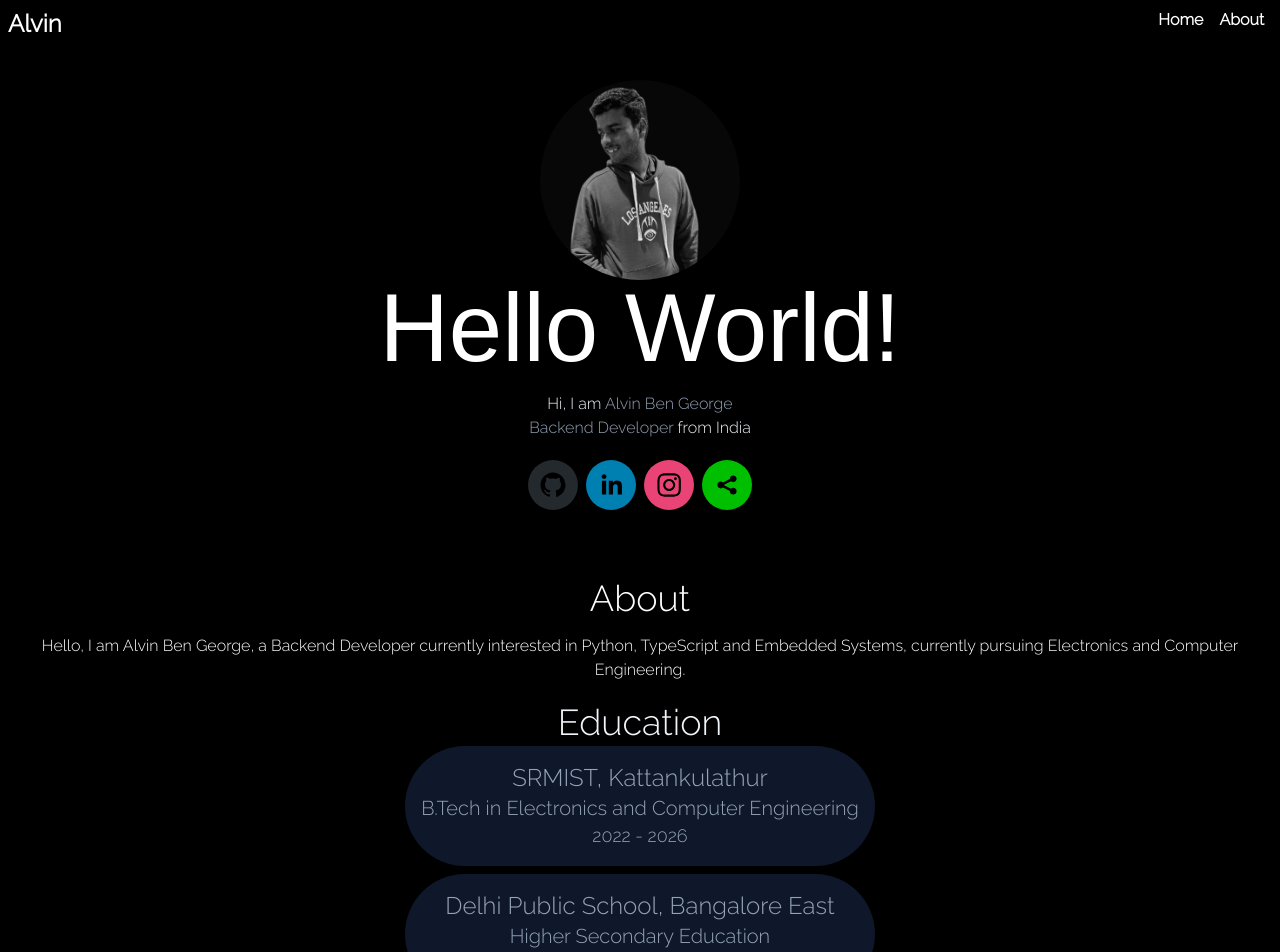
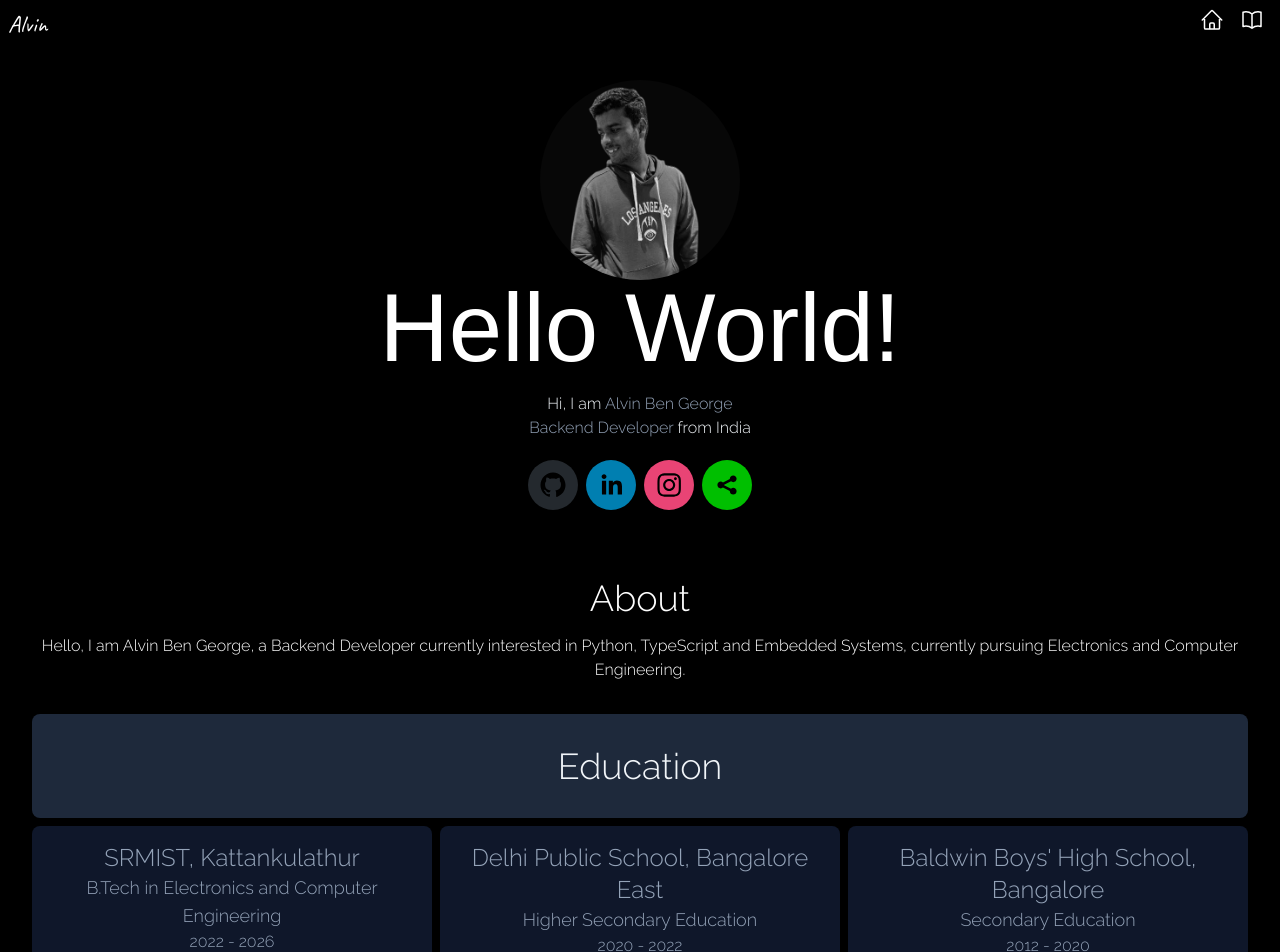
Before and after one commit to alvinbengeorge/portfolio, a Next.js app: page / in a window 1280 px wide. Shown: the top 952 px of the page. Built offline with nearby package versions, Linux system fonts and the light colour scheme; a web font is replaced by a local one.

Commit message:
Improve navbar

```diff
--- a/src/components/Education.tsx
+++ b/src/components/Education.tsx
@@ -1,4 +1,4 @@
-import React from 'react';
+import React from "react";
 
 const data = [
   {
@@ -16,25 +16,36 @@ const data = [
     degree: "Secondary Education",
     year: "2012 - 2020",
   },
-]
+];
 
 export default function Education() {
   return (
-        <div>
-            <div>
-                <h1 className="text-slate-100 text-4xl text-center py-1">Education</h1>
+    <div className="ps-8 pe-8 py-2">
+      <div className="py-2">
+        <h1 className="text-slate-100 text-4xl text-center py-8 bg-slate-800 rounded-full md:rounded-lg">
+          Education
+        </h1>
       </div>
-            <div className='grid place-content-center gap-2'>
+      <div className="grid place-content-center grid-cols-1 gap-2 md:grid-cols-3">
         {data.map((item, index) => {
           return (
-                        <div key={index} className="text-white text-center text-md p-4 bg-slate-900 container rounded-full">
+            <div
+              key={index}
+              className="text-white text-center p-4 bg-slate-900 container rounded-full md:rounded-lg p-1"
+            >
+              <div>
                 <h1 className="text-slate-400 text-2xl">{item.institution}</h1>
-                            <h2 className="text-slate-400 text-xl">{item.degree}</h2>
-                            <h3 className="text-slate-400 text-lg">{item.year}</h3>
               </div>
-                    )
+              <div>
+                <h2 className="text-slate-400 text-lg">{item.degree}</h2>
+              </div>
+              <div>
+                <h3 className="text-slate-400 text-md">{item.year}</h3>
+              </div>
+            </div>
+          );
         })}
       </div>
     </div>
-    )
+  );
 }
--- a/src/components/NavBar.tsx
+++ b/src/components/NavBar.tsx
@@ -1,18 +1,60 @@
 import Link from "next/link";
+import { Caveat } from "next/font/google";
+
+const main_font = Caveat({
+  weight: "400",
+  subsets: ["latin"],
+  display: "swap",
+});
 
 const NavBar = () => {
   return (
-    <nav className="shadow-box p-2 w-full bg-black">
-      <div className="flex justify-between font-bold bg-transparent">
-        <div className="text-2xl text-white">
-          <Link href="/">Alvin</Link>
+    <nav className="shadow-box p-2 w-full sticky top-0 bg-black">
+      <div className="flex justify-between">
+        <div>
+          <Link
+            className={main_font.className + " text-2xl text-white"}
+            href="/"
+          >
+            Alvin
+          </Link>
         </div>
         <ul className="flex justify-between text-white">
           <li className="mx-2">
-            <Link href="/">Home</Link>
+            <Link href="/">
+              <svg
+                xmlns="http://www.w3.org/2000/svg"
+                fill="none"
+                viewBox="0 0 24 24"
+                strokeWidth={1.5}
+                stroke="currentColor"
+                className="w-6 h-6"
+              >
+                <path
+                  strokeLinecap="round"
+                  strokeLinejoin="round"
+                  d="m2.25 12 8.954-8.955c.44-.439 1.152-.439 1.591 0L21.75 12M4.5 9.75v10.125c0 .621.504 1.125 1.125 1.125H9.75v-4.875c0-.621.504-1.125 1.125-1.125h2.25c.621 0 1.125.504 1.125 1.125V21h4.125c.621 0 1.125-.504 1.125-1.125V9.75M8.25 21h8.25"
+                />
+              </svg>
+            </Link>
           </li>
           <li className="mx-2">
-            <Link href="#about">About</Link>
+            <Link href="#about">
+              <svg
+                xmlns="http://www.w3.org/2000/svg"
+                fill="none"
+                viewBox="0 0 24 24"
+                strokeWidth={1.5}
+                stroke="currentColor"
+                className="w-6 h-6"
+              >
+                <path
+                  strokeLinecap="round"
+                  strokeLinejoin="round"
+                  d="M12 6.042A8.967 8.967 0 0 0 6 3.75c-1.052 0-2.062.18-3 .512v14.25A8.987 8.987 0 0 1 6 18c2.305 0 4.408.867 6 2.292m0-14.25a8.966 8.966 0 0 1 6-2.292c1.052 0 2.062.18 3 .512v14.25A8.987 8.987 0 0 0 18 18a8.967 8.967 0 0 0-6 2.292m0-14.25v14.25"
+                />
+              </svg>
+            </Link>
           </li>
         </ul>
       </div>
```
Lines whose indentation alone changed are shown as unchanged.
